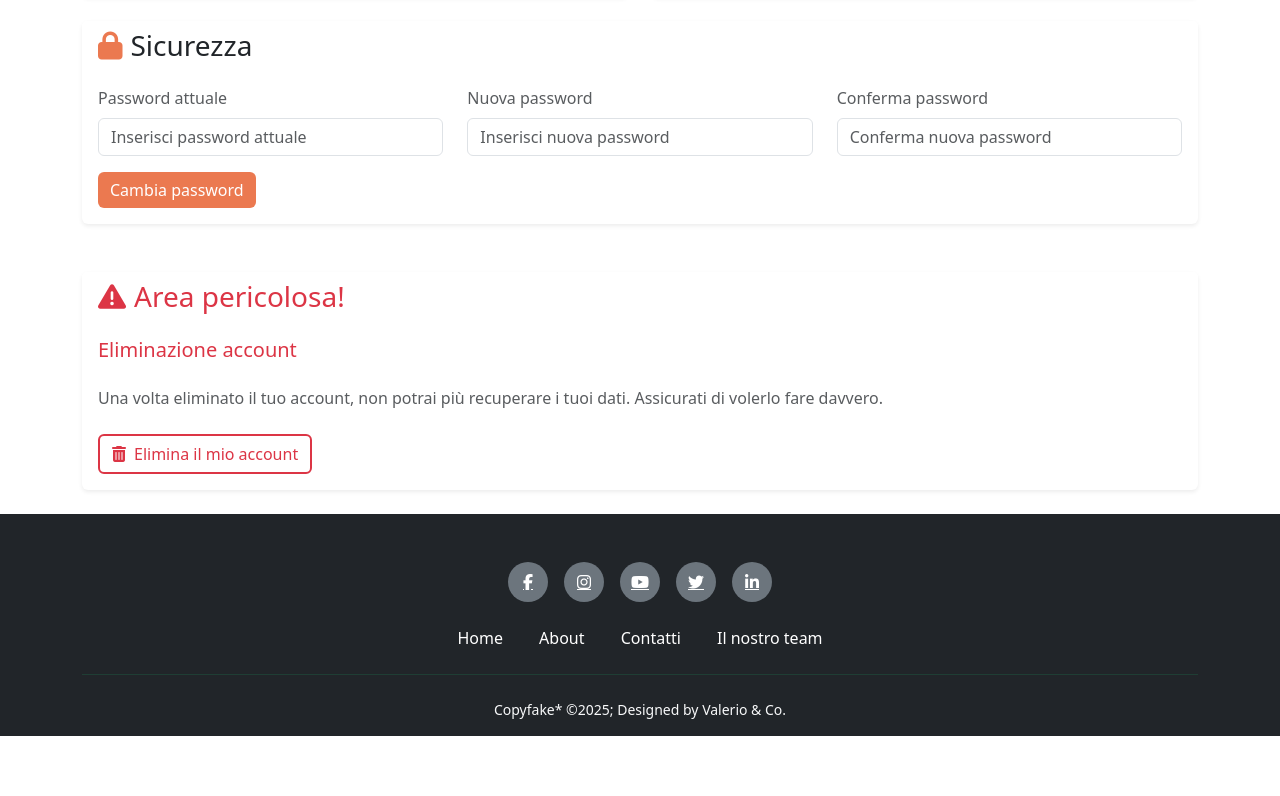
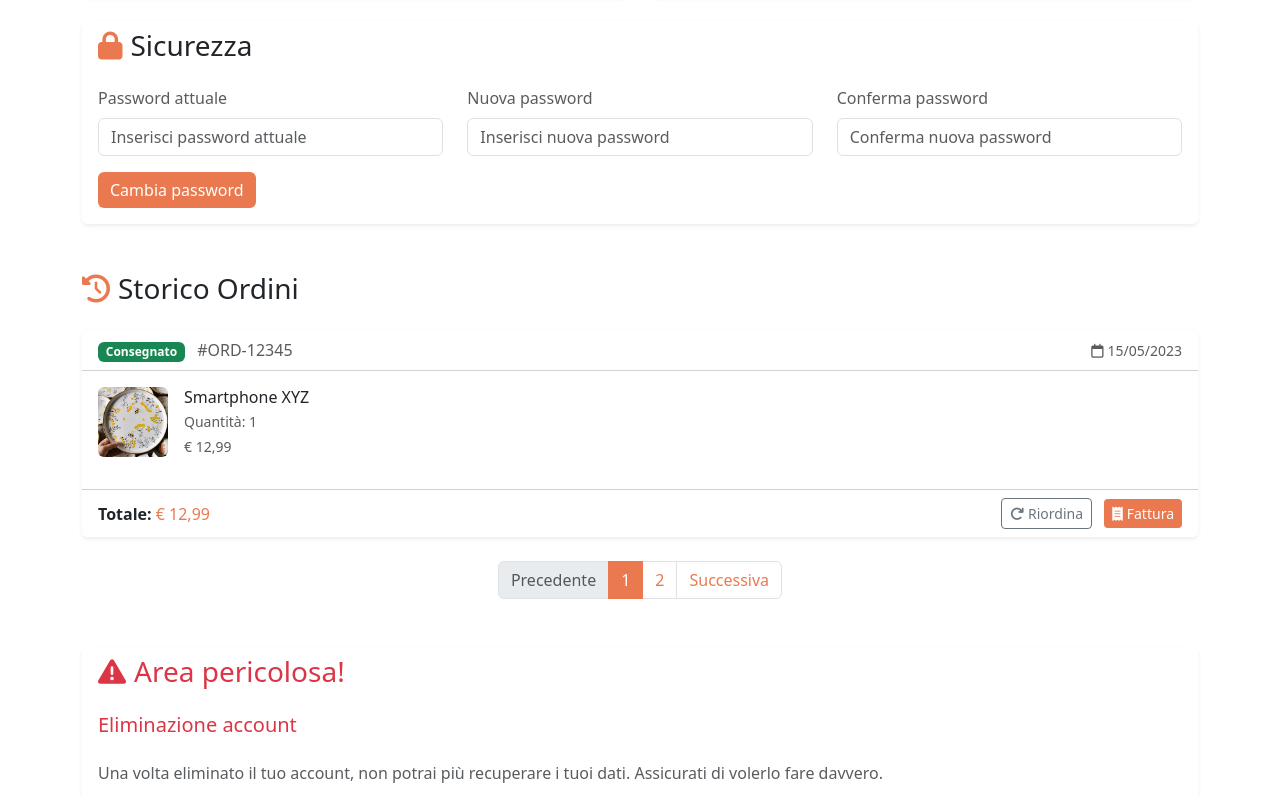
Before and after one commit to ValEnull/WebProject, a plain HTML site: page AreaUtente/userArea.html in a window 1280 px wide. Shown: the part 582-1378 px from the top of the page. Before the commit the page ends 1318 px from the top, so only its background shows below. Drawn offline with nearby package versions, Linux system fonts and the light colour scheme.

Commit message:
aggiunto storico ordini

```diff
--- a/AreaUtente/userArea.css
+++ b/AreaUtente/userArea.css
@@ -60,6 +60,38 @@
     color: white;
 }
 
+/* Stile storico ordini */
+.card-order {
+    transition: all 0.3s ease;
+}
+
+.card-order:hover {
+    transform: translateY(-3px);
+    box-shadow: 0 5px 15px rgba(235, 121, 80, 0.1);
+}
+
+.order-badge {
+    font-size: 0.75rem;
+    padding: 0.35em 0.65em;
+}
+
+.order-product-img {
+    width: 70px;
+    height: 70px;
+    object-fit: cover;
+    border-radius: 8px;
+}
+
+/* Adatta la paginazione al tema */
+.page-link {
+    color: var(--orange);
+}
+
+.page-item.active .page-link {
+    background-color: var(--orange);
+    border-color: var(--orange);
+}
+
 /* Stile per il modal di eliminazione */
 #deleteAccountModal .modal-header {
     background-color: #f8f9fa;
--- a/AreaUtente/userArea.html
+++ b/AreaUtente/userArea.html
@@ -138,6 +138,71 @@
             </div>
         </div>
     </main>
+
+    <!-- Sezione Storico Ordini -->
+    <div class="container mt-5">
+        <div class="d-flex justify-content-between align-items-center mb-4">
+            <h3 class="mb-0"><i class="fas fa-history me-2 text-orange"></i>Storico Ordini</h3>
+        </div>
+
+        <!-- Card Ordine Esempio -->
+        <div class="card mb-3 border-0 shadow-sm">
+            <div class="card-header bg-white d-flex flex-column flex-md-row justify-content-between">
+                <div class="mb-2 mb-md-0">
+                    <span class="badge bg-success">Consegnato</span>
+                    <span class="ms-2 text-muted">#ORD-12345</span>
+                </div>
+                <div>
+                    <small class="text-muted"><i class="far fa-calendar me-1"></i>15/05/2023</small>
+                </div>
+            </div>
+
+            <div class="card-body">
+                <!-- Lista prodotti -->
+                <div class="row">
+                    <div class="col-12 col-md-6 mb-3">
+                        <div class="d-flex align-items-center">
+                            <img src="/img/piattoApi.jpeg" class="rounded me-3" width="70" height="70" alt="Prodotto">
+                            <div>
+                                <h6 class="mb-1">Smartphone XYZ</h6>
+                                <p class="text-muted small mb-1">Quantità: 1</p>
+                                <p class="text-muted small mb-0">€ 12,99</p>
+                            </div>
+                        </div>
+                    </div>
+                    <!-- Altri prodotti... -->
+                </div>
+            </div>
+
+            <div class="card-footer bg-white d-flex flex-column flex-md-row justify-content-between align-items-center">
+                <div class="mb-2 mb-md-0">
+                    <strong>Totale:</strong> <span class="text-orange">€ 12,99</span>
+                </div>
+                <div>
+                    <button class="btn btn-sm btn-outline-secondary me-2">
+                        <i class="fas fa-redo me-1"></i>Riordina
+                    </button>
+                    <button class="btn btn-sm btn-orange">
+                        <i class="fas fa-receipt me-1"></i>Fattura
+                    </button>
+                </div>
+            </div>
+        </div>
+
+        <!-- Paginazione -->
+        <nav aria-label="Paginazione ordini" class="mt-4">
+            <ul class="pagination justify-content-center">
+                <li class="page-item disabled">
+                    <a class="page-link" href="#" tabindex="-1">Precedente</a>
+                </li>
+                <li class="page-item active"><a class="page-link" href="#">1</a></li>
+                <li class="page-item"><a class="page-link" href="#">2</a></li>
+                <li class="page-item">
+                    <a class="page-link" href="#">Successiva</a>
+                </li>
+            </ul>
+        </nav>
+    </div>
 
      <!-- Modal per modifica informazioni personali -->
     <div class="modal fade" id="infoModal" tabindex="-1" aria-labelledby="infoModalLabel" aria-hidden="true">
```
